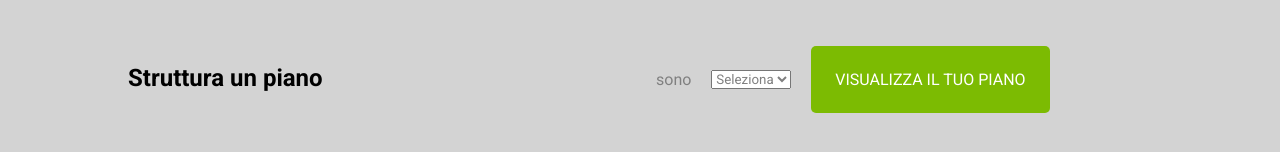
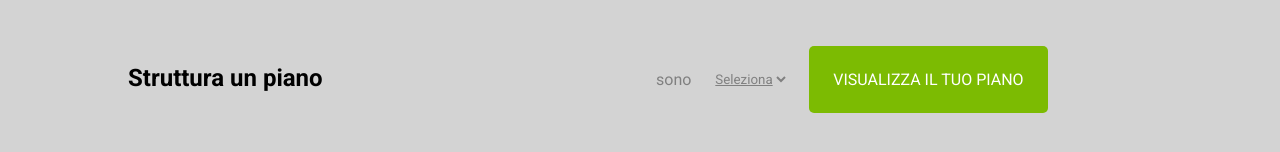
Before and after one commit to FedeFigio/htmlcss-fluentify, a plain HTML site: page index.html in a window 1280 px wide. Shown: the part 1940-2092 px from the top of the page. Drawn offline with Linux system fonts and the light colour scheme.

Commit message:
ultime modifiche finite

```diff
--- a/assets/css/master.css
+++ b/assets/css/master.css
@@ -252,6 +252,12 @@ footer .container>div {
     color: gray;
 }
 
+select {
+    border: none;
+    background-color: #D3D3D3;
+    text-decoration: underline;
+}
+
 .btn-footer {
     padding: 1.5rem;
     width: fit-content;
```
